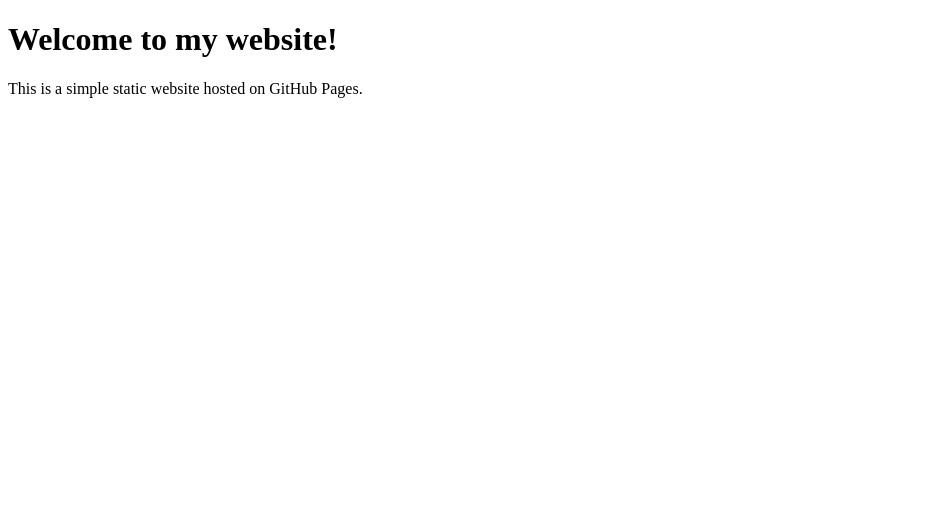
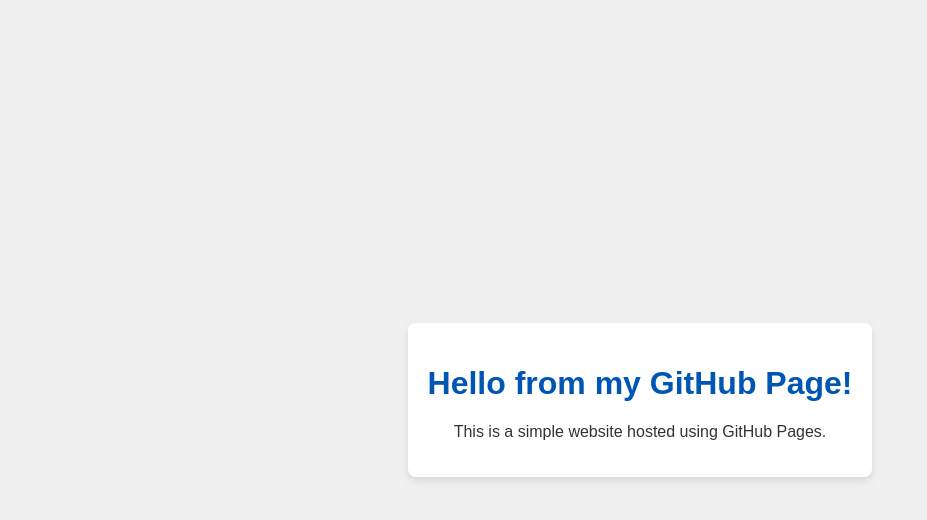
Before and after one commit to jarrodhumphrey/Gemini-Website, a plain HTML site: page index.html in a window 1280 px wide. Shown: the whole page, without its empty margins (0-927 px from the left). Drawn offline with Linux system fonts and the light colour scheme.

Commit message:
Add initial index.html for GitHub Pages

```diff
--- a/index.html
+++ b/index.html
@@ -3,10 +3,34 @@
 <head>
     <meta charset="UTF-8">
     <meta name="viewport" content="width=device-width, initial-scale=1.0">
-    <title>My Awesome Website</title>
+    <title>My GitHub Page</title>
+    <style>
+        body {
+            font-family: Arial, sans-serif;
+            display: flex;
+            justify-content: center;
+            align-items: center;
+            min-height: 100vh;
+            margin: 0;
+            background-color: #f0f0f0;
+            color: #333;
+        }
+        .container {
+            text-align: center;
+            padding: 20px;
+            background-color: #fff;
+            border-radius: 8px;
+            box-shadow: 0 4px 8px rgba(0, 0, 0, 0.1);
+        }
+        h1 {
+            color: #0056b3;
+        }
+    </style>
 </head>
 <body>
-    <h1>Welcome to my website!</h1>
-    <p>This is a simple static website hosted on GitHub Pages.</p>
+    <div class="container">
+        <h1>Hello from my GitHub Page!</h1>
+        <p>This is a simple website hosted using GitHub Pages.</p>
+    </div>
 </body>
 </html>
```
